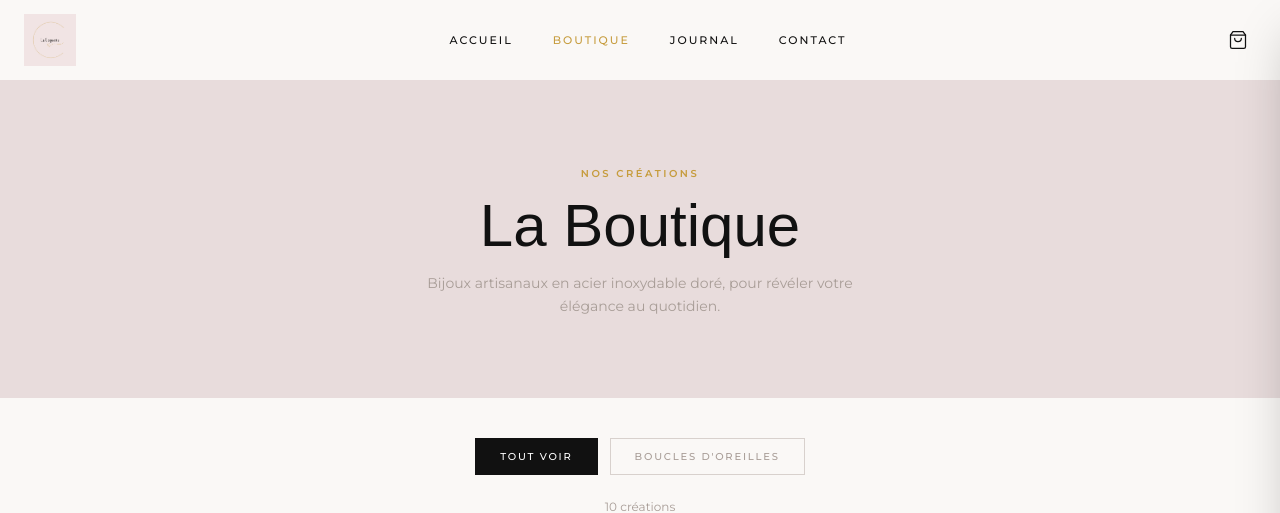
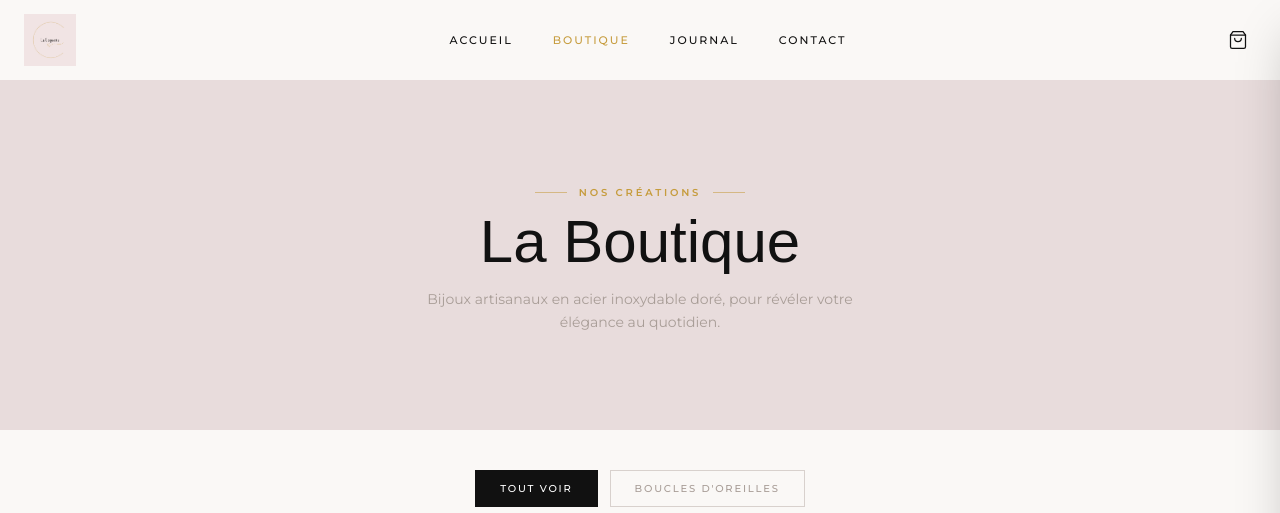
Before and after one commit to CaelestisWeb/la-coquette, a Next.js app: page /boutique in a window 1280 px wide. Shown: the top 513 px of the page. Built offline with nearby package versions, Linux system fonts and the light colour scheme; a web font is replaced by a local one.

Commit message:
design: refonte direction artistique editoriale — eyebrows dores (SectionLabel), Hero & About images encadrees, section Valeurs en noir (temps fort), rythme des sections, accent script, respiration

```diff
--- a/src/app/blog/page.tsx
+++ b/src/app/blog/page.tsx
@@ -1,6 +1,7 @@
 import Image from 'next/image';
 import Link from 'next/link';
 import type { Metadata } from 'next';
+import SectionLabel from '@/components/ui/SectionLabel';
 
 export const metadata: Metadata = {
   title: 'Journal | La Coquette',
@@ -22,10 +23,8 @@ export default function BlogPage() {
     <div className="pt-20 min-h-screen bg-ivoire">
 
       {/* En-tête */}
-      <div className="bg-rose py-20 text-center">
-        <span className="font-body text-[10px] font-semibold tracking-[0.25em] uppercase text-or">
-          Notre histoire
-        </span>
+      <div className="bg-rose py-24 text-center">
+        <SectionLabel align="center">Notre histoire</SectionLabel>
         <h1 className="font-display text-4xl sm:text-5xl md:text-6xl text-noir mt-3">
           Le Journal
         </h1>
--- a/src/app/boutique/page.tsx
+++ b/src/app/boutique/page.tsx
@@ -1,6 +1,7 @@
 import Link from 'next/link';
 import { products, categoryLabels, type ProductCategory } from '@/data/products';
 import ProductCard from '@/components/ui/ProductCard';
+import SectionLabel from '@/components/ui/SectionLabel';
 import type { Metadata } from 'next';
 
 export const metadata: Metadata = {
@@ -28,10 +29,8 @@ export default async function BoutiquePage({
   return (
     <div className="pt-20 min-h-screen bg-ivoire">
       {/* En-tête */}
-      <div className="bg-rose py-20 text-center">
-        <span className="font-body text-[10px] font-semibold tracking-[0.25em] uppercase text-or">
-          Nos créations
-        </span>
+      <div className="bg-rose py-24 text-center">
+        <SectionLabel align="center">Nos créations</SectionLabel>
         <h1 className="font-display text-4xl sm:text-5xl md:text-6xl text-noir mt-3">
           La Boutique
         </h1>
--- a/src/app/contact/page.tsx
+++ b/src/app/contact/page.tsx
@@ -1,5 +1,6 @@
 import type { Metadata } from 'next';
 import ContactForm from './ContactForm';
+import SectionLabel from '@/components/ui/SectionLabel';
 
 export const metadata: Metadata = {
   title: 'Contact | La Coquette',
@@ -31,10 +32,8 @@ const infos = [
 export default function ContactPage() {
   return (
     <div className="pt-20 min-h-screen bg-ivoire">
-      <div className="bg-rose py-20 text-center">
-        <span className="font-body text-[10px] font-semibold tracking-[0.25em] uppercase text-or">
-          Parlons-nous
-        </span>
+      <div className="bg-rose py-24 text-center">
+        <SectionLabel align="center">Parlons-nous</SectionLabel>
         <h1 className="font-display text-4xl sm:text-5xl md:text-6xl text-noir mt-3">
           Nous contacter
         </h1>
```
